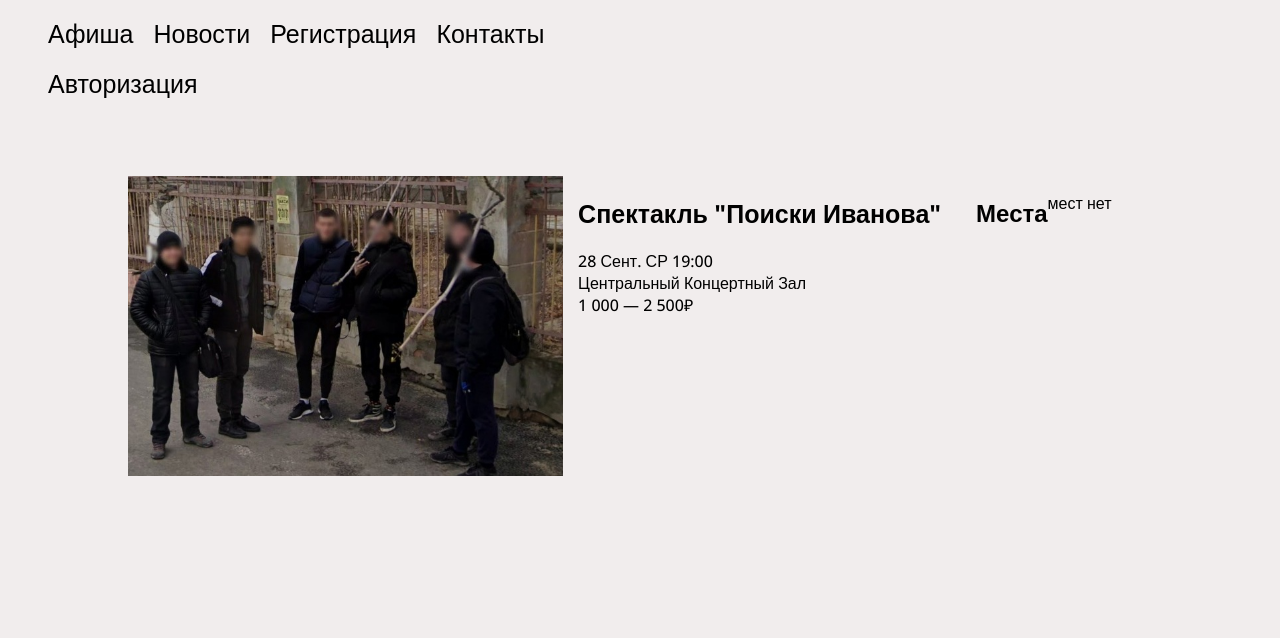
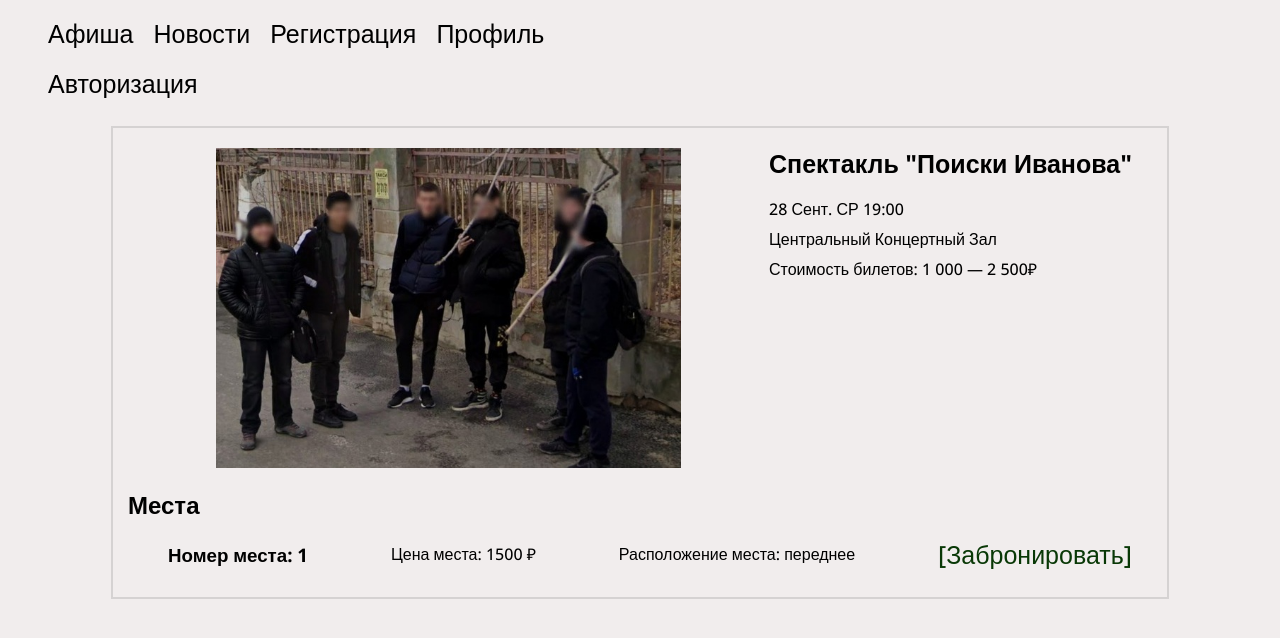
Before and after one commit to MPanina/theatresite, a PHP site: page /theatre.php?posterid=1 in a window 1280 px wide. Shown: the top 638 px of the page. Run offline with PHP 8.4, Linux system fonts and the light colour scheme; data comes from the database, SQL or seed files in the repository; data that the repository does not hold is empty.

Commit message:
Add files via upload

```diff
--- a/connect.php
+++ b/connect.php
@@ -1,4 +1,4 @@
 <?php
 session_start();
-$conn = mysqli_connect("localhost", "root", "root", "theatresite");
+$conn = mysqli_connect("localhost", "root", "", "theatresite");
 ?>
--- a/style/style.css
+++ b/style/style.css
@@ -32,7 +32,7 @@ body {
 
 ul {
     list-style: none;
-
+    flex-wrap: wrap
 }
 
 .nameclass {
@@ -44,7 +44,7 @@ ul {
 
 .main-container {
     text-align: center;
-    margin-bottom: 50px;
+    margin-bottom: 30px;
 }
 
 .header-info {
@@ -53,10 +53,12 @@ ul {
 }
 
 .poster-item {
-    width: calc((100% - 40px) / 5);
-    margin-bottom: 30px;
+    width: calc((100% - 30px) / 5);
+    margin-bottom: 10px;
     display: flex;
     flex-direction: column;
+    max-height: 400px;
+    min-height: 400px;
 }
 
 .poster-item:not(:last-child) {
@@ -66,8 +68,10 @@ ul {
 .poster-item img {
     display: flex;
     flex: 1;
-    object-fit: cover;
-    overflow: hidden;
+    object-fit: content;
+    overflow: block;
+    max-height: 400px;
+    min-height: 400px;
 }
 
 .poster-content-wrapper {
@@ -110,7 +114,8 @@ img {
     align-items: flex-end;
     padding-top: 15px;
 }
-.about {
+
+.about-btn {
     padding: 10px;
     color: rgb(0, 0, 0);
     background-color: rgb(174, 174, 174);
@@ -164,80 +169,66 @@ img {
 
 }
 
-/**/
+/*страница билетов*/
 
-.theatre__item img {
+.theatre-about__container {
+    padding-top: 20px;
+    border: 2px solid rgb(213, 210, 210);
+
+}
+
+.theatre__image {
     display: flex;
     flex: 1;
     min-height: 320px;
     max-height: 320px;
-    object-fit: cover;
+    object-fit: scale-down;
     overflow: hidden;
-    border-bottom: 1px solid #000;
 }
 
-.theatre__image {
-    max-height: 300px;
-}
-
-.theatre-about__wrapper {
+.theatre-about_wrapper {
     display: flex;
     flex-direction: row;
     margin-bottom: 20px;
+    line-height: 30px;
 }
 
-.theatre-about__header {
+.theatre-about__content__wrapper {  /*находится внутри theatre-about_wrapper*/
+    display: flex;
+    flex-direction: column;
+    align-content: center;
+
+}
+
+.about__header {
     margin: 0;
     margin-bottom: 15px;
 }
 
-.theatre-about__container {
-    padding-top: 50px;
+.sit__link {
+    color: rgb(9, 56, 6);
 }
 
-.theatre-about__content__wrapper {
+.sit__list {
     display: flex;
     flex-direction: column;
-    align-content: center;
-    padding: 0 15px;
 }
 
-.theatre__content__wrapper {
+.sit__item {
     display: flex;
-    flex: 1;
-    flex-direction: column;
-    align-content: center;
-    padding: 10px;
+    flex-direction: row;
+    justify-content: space-between;
+    align-items: center;
 }
 
-.theatre__header {
+.sit__header {
     margin: 0;
-    margin-bottom: 5px;
 }
 
-.theatre__descr {
+.sit__paragraph {
     margin: 0;
+}
+
+.sit__item {
     margin-bottom: 10px;
 }
-
-.theatre__link {
-    margin-bottom: 10px;
-}
-
-.theatre__time {
-    font-size: 14px;
-    margin-bottom: 5px;
-}
-
-.theatre__span {
-    font-size: 16px;
-    line-height: 20px;
-    margin-bottom: 5px;
-}
-
-.theatre__about {
-    padding: 10px;
-    color: #fff;
-    background-color: #000;
-    border-radius: 6px;
-}
--- a/theatre.php
+++ b/theatre.php
@@ -29,7 +29,7 @@
                     </li>
                     </li>
                     <li>
-                        <a href="#">Контакты</a>
+                        <a href="profil.php">Профиль</a>
                     </li>
                 </ul>
                 <?php
@@ -51,31 +51,57 @@
     </header>
 
     <main class="main">
-        <section class="section theatre-about theatre-about__section">
+        <section class="section theatre-about__section">
             <div class="container theatre-about__container">
+
                 <?php
                 $poster = $_GET['posterid'];
                 $posterIDSelect = "SELECT * FROM `poster` WHERE id = '$poster'";
                 $posterIDSelectResult = mysqli_query($conn, $posterIDSelect);
                 $posterIDSelectRow = mysqli_fetch_array($posterIDSelectResult, MYSQLI_ASSOC);
-                $posterZalSelect = "SELECT * FROM `theatrezal` WHERE idposter = '$poster' AND numbersit = 'свободное'";
+                $posterZalSelect = "SELECT * FROM `theatrezal` WHERE id_poster = '$poster' AND sit_status = 'свободное'";
                 $posterZalSelectResult = mysqli_query($conn, $posterZalSelect);
                 $posterZalAssoc = mysqli_fetch_assoc($posterZalSelectResult);
+
                 foreach ($posterIDSelectResult as $posterIDRow) {
-                    echo "<div class='theatre-about__wrapper'>";
-                    echo "<img src='img/" . $posterIDRow['img'] . "' class='theatre__image alt=''>";
+                    echo "<div class='theatre-about_wrapper'>";
+                    echo "<img src='img/" . $posterIDRow['img'] . "' class='theatre__image' alt=''>";
                     echo "<div class='theatre-about__content__wrapper'>";
                     echo "<h2 class='about__header'>" .
                         "<a href='index.php?name=' class='about__link'>" . $posterIDRow['name'] . "</a>" .
                         "</h2>";
                     echo "<span class='theatre-about__span'>" . "$posterIDRow[date]" . "</span>";
                     echo "<span class='theatre-about__span'>" . "$posterIDRow[place]" . "</span>";
-                    echo "<span class='theatre-about__span'>" . "$posterIDRow[price]" . "</span>";
+                    echo "<span class='theatre-about__span'>" . "Стоимость билетов:&nbsp;" . "$posterIDRow[price]" . "</span>";
+                    echo "</div>";
                     echo "</div>";
                 }
-                echo "<h2 class='theatre-about_header'>Места</h2>";
+                echo "<h2 class='about__header'>Места</h2>";
                 if (empty($posterZalAssoc) && !isset($_GET['placeid'])) {
                     echo "<p class='sit_empty'>" . "мест нет" . "</p>";
+                }
+                if (isset($_GET['placeid'])) {
+                    $placeid = $_GET['placeid'];
+                    $placeupdate = "UPDATE `thatrezal` SET `sit_status` = 'занятое', `reserved_by_id` = '$userid' WHERE id = '$placeid'";
+                    if ($conn->query($placeupdate)) {
+                        echo "<p class='sit__update'> Место зарезервировано </p>";
+                    } else {
+                        echo "<p class='sit__update'> Место зарезервировано" . $conn->error  . "</p>";
+                    }
+                } else {
+                    echo "<div class ='sit-about'>";
+                    echo "<ul class='sit__list sit'>";
+                    foreach ($posterZalSelectResult as $posterZalRow) {
+
+                        echo "<li class='sit__item'>";
+                        echo "<h3 class='sit__header'>" . "Номер места: " . "$posterZalRow[sit_num]" . "</h3>";
+                        echo "<p class='sit__paragraph'>" . "Цена места: " . "$posterZalRow[sit_price] " . "&#8381" . "</p>";
+                        echo "<p class='sit__paragraph'>" . "Расположение места: " . "$posterZalRow[sit_direction]" . "</p>";
+                        echo "<a href='theatre.php?posterid=" . $posterZalRow['id_poster'] . "&placeid=" . $posterZalRow['id'] . "' class='sit__link'>" . "[Забронировать]" . "</a>";
+                        echo "</li>";
+                    }
+                    echo "</ul>";
+                    echo "</div>";
                 }
 
                 ?>
```
Also changed, not shown: index.php (+7 -9 lines), profil.php (added, +97 -0 lines), theatresite.sql (+16 -9 lines), img/lebedi2.jpg.
